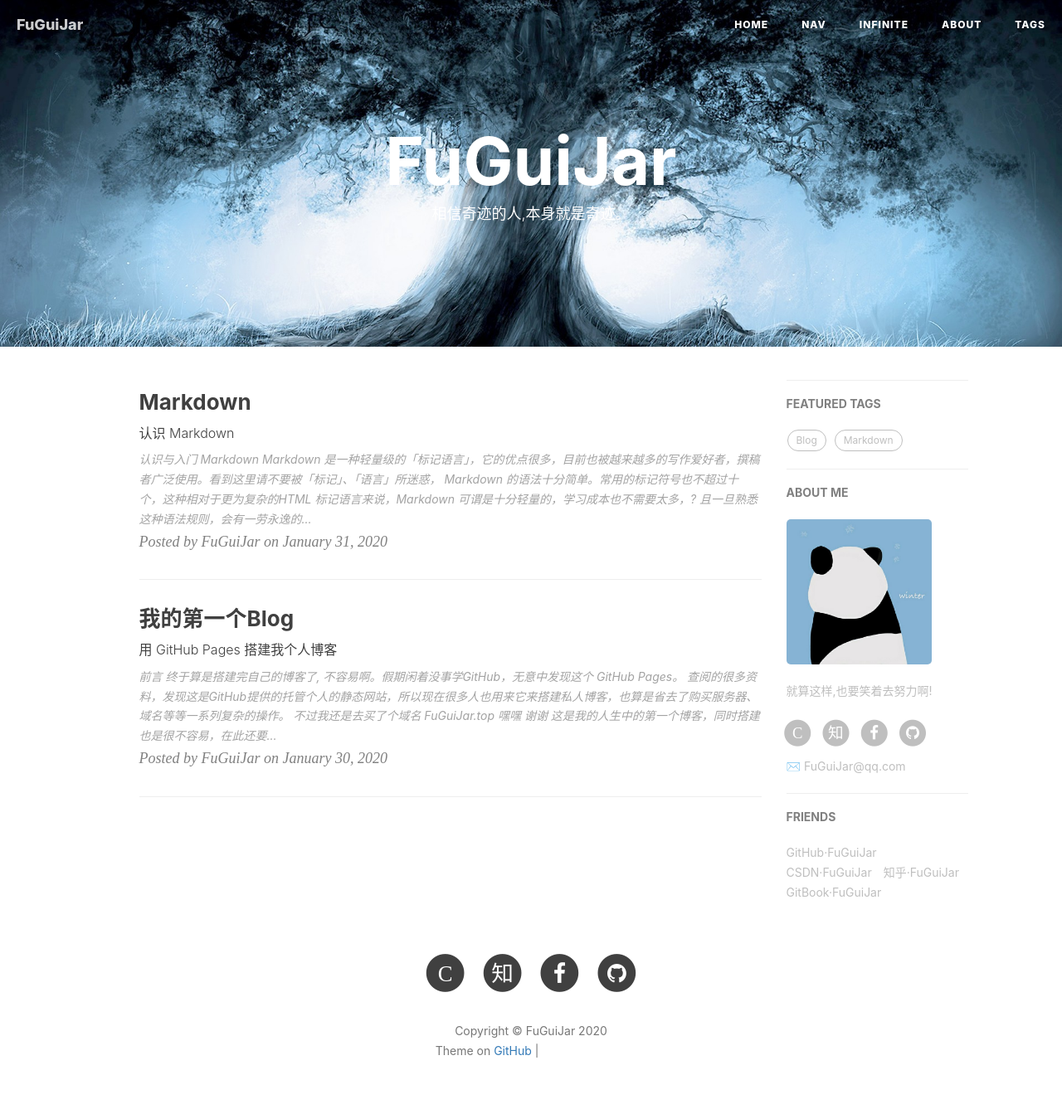
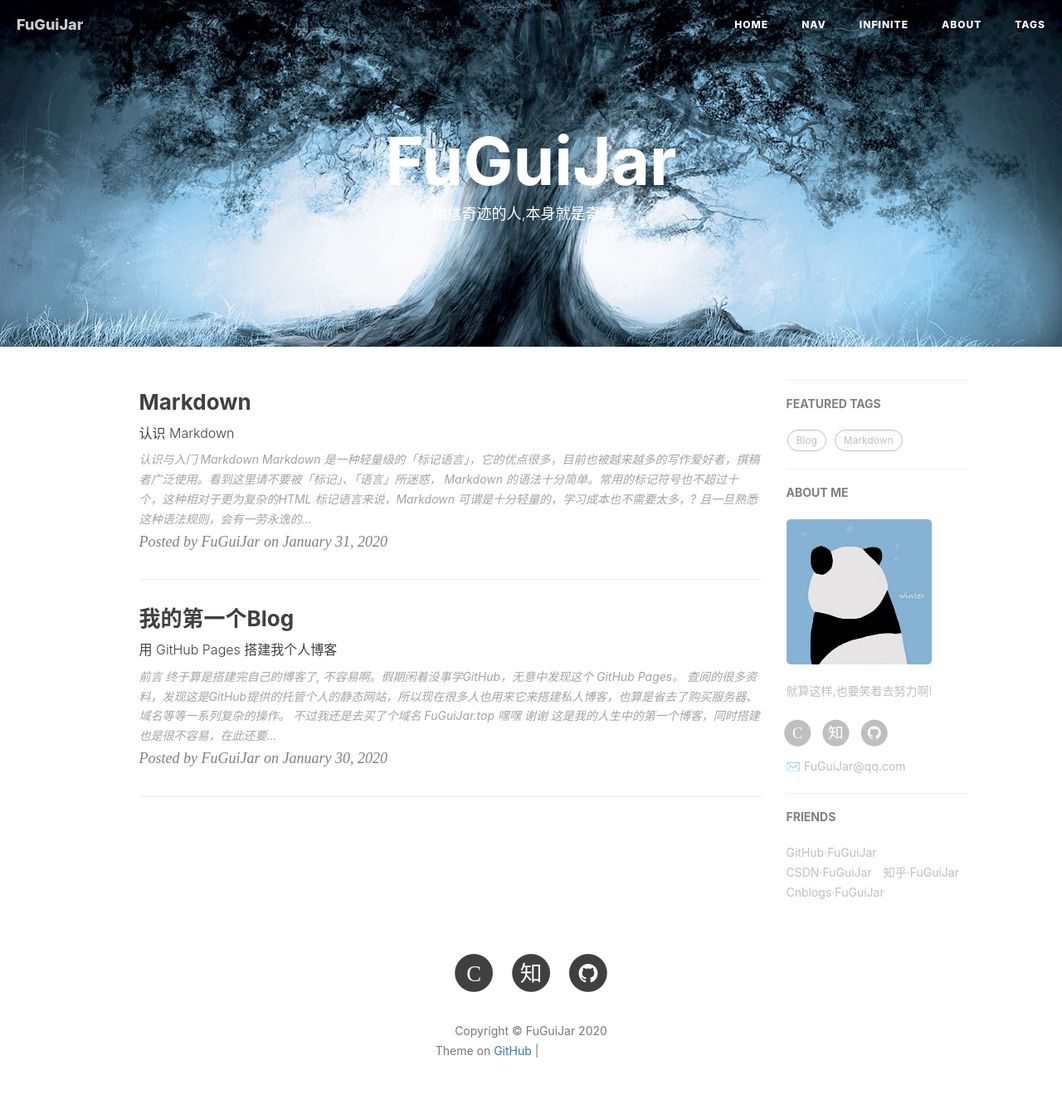
Before and after one commit to FuGuiJar/FuGuiJar.GitHub.io, a Jekyll site: the page built from index.html, in a window 1280 px wide. Shown: the whole page at 83% size. Built offline with Jekyll 4.4.1, drawn with Linux system fonts in a browser that asks for light colours; nearby versions of some CDN libraries; the list of posts is cut into pages by our own code; comment, search, counter and statistics services are not loaded; grey boxes are pictures that could not be loaded.

Commit message:
time 18:15 update

```diff
--- a/_config.yml
+++ b/_config.yml
@@ -19,7 +19,8 @@
 
 
 # SNS settings | 社交网络设置
-facebook_username: FuGuiJar
+# facebook_username: FuGuiJar
+Cnblogs_username: FuGuiJar
 github_username: FuGuiJar
 zhihu_username: FuGuiJar
 csdn_username: qq_42886371
@@ -99,7 +100,7 @@
         title: "知乎·FuGuiJar",
         href: "https://www.zhihu.com/people/fu-gui-39-24-97"
     },{
-        title: "GitBook·FuGuiJar",
-        href: "https://fuguijar.top"
+        title: "Cnblogs·FuGuiJar",
+        href: "https://www.cnblogs.com/FuGuiJar/"
     }
 ]
```
